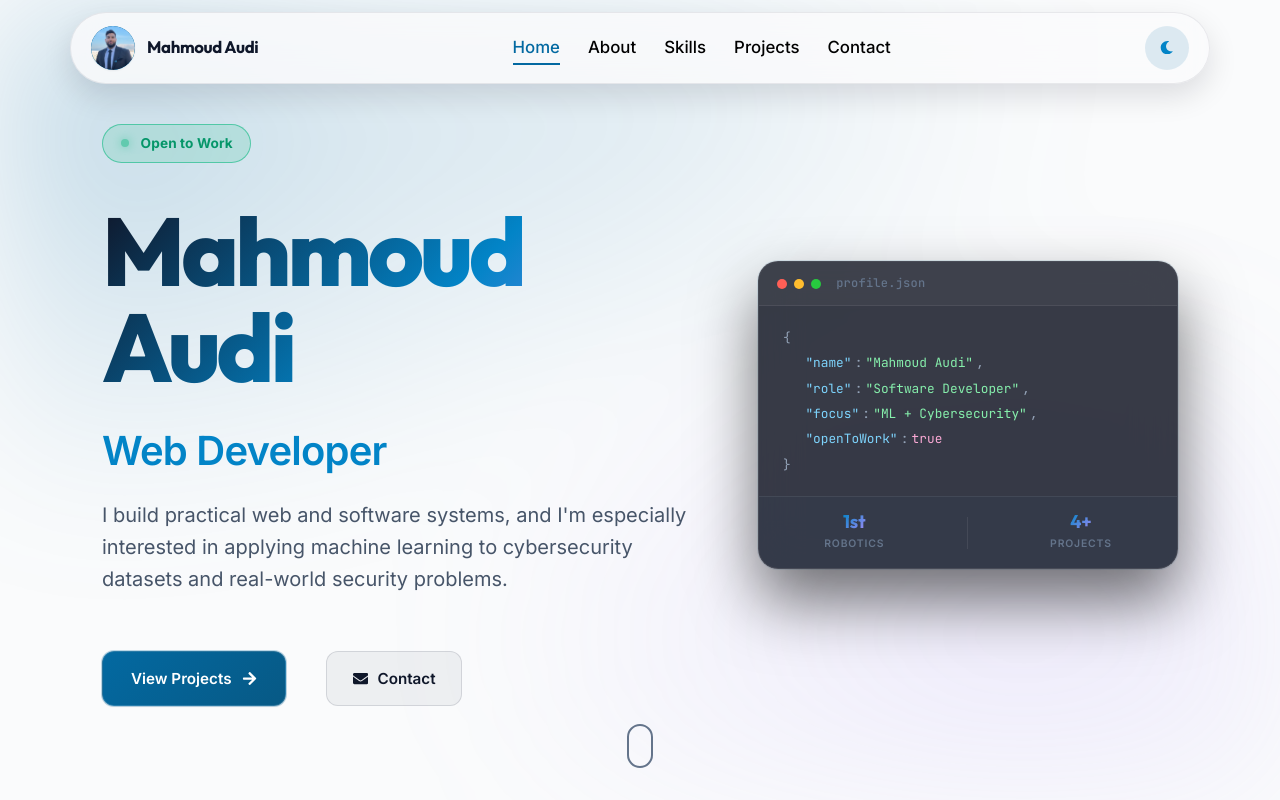
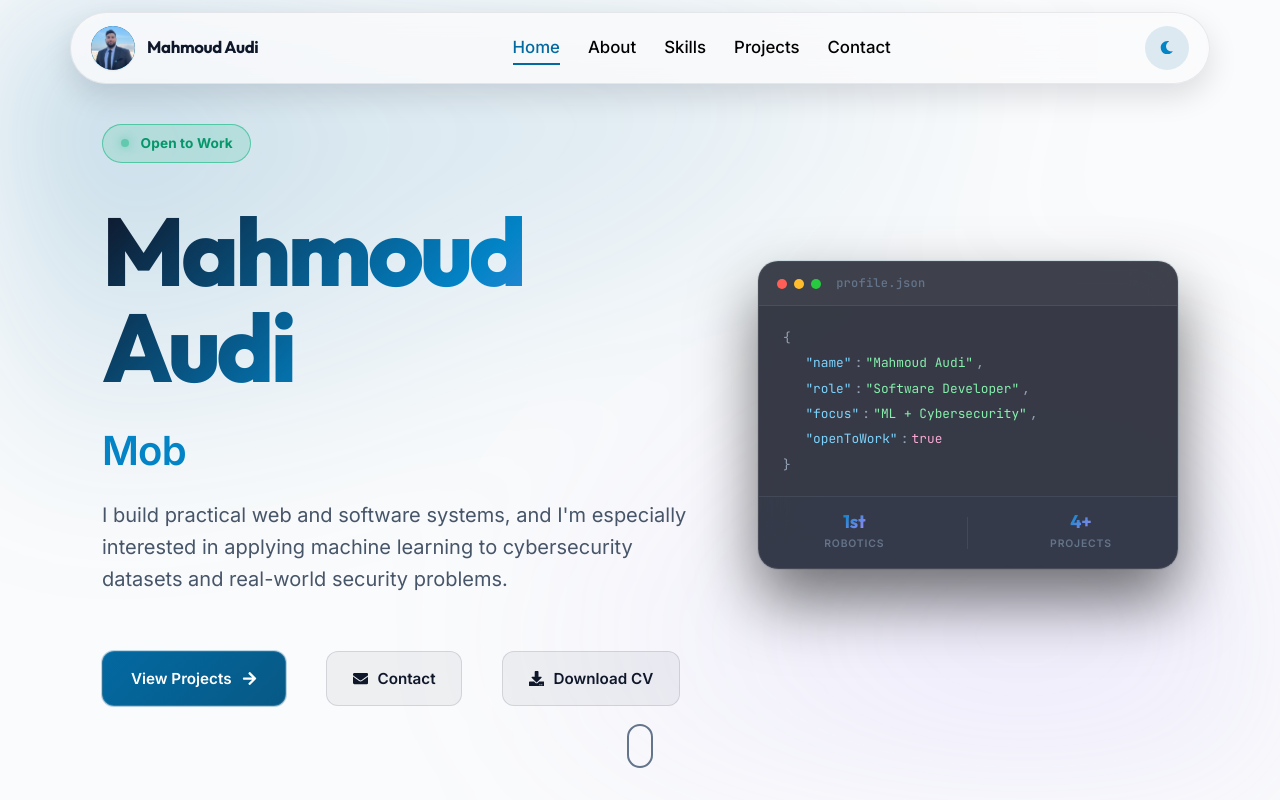
Before and after one commit to mahmoudaudi/mahmoud-portfolio, a React (Vite) app: page / in a window 1280 px wide. Shown: the top 800 px of the page. Built offline with nearby package versions, Linux system fonts and the light colour scheme.

Commit message:
edit sidebar in mobile view

```diff
--- a/src/components/Hero.jsx
+++ b/src/components/Hero.jsx
@@ -2,7 +2,7 @@
 import React, { useEffect, useRef } from 'react';
 import Typed from 'typed.js';
 import { motion, useMotionValue, useSpring } from 'framer-motion';
-import { FaArrowRight, FaEnvelope } from 'react-icons/fa';
+import { FaArrowRight, FaEnvelope, FaDownload } from 'react-icons/fa';
 import portfolioData from '../data/portfolioData';
 import '../styles/Hero.css';
 
@@ -72,6 +72,13 @@ const Hero = () => {
               <a href="#contact" className="btn-secondary-modern">
                 <FaEnvelope /> Contact
               </a>
+              <a
+                href="/Mahmoud-Audi-CV.docx"
+                download="Mahmoud-Audi-CV.docx"
+                className="btn-secondary-modern"
+              >
+                <FaDownload /> Download CV
+              </a>
             </div>
           </motion.div>
 
--- a/src/data/portfolioData.js
+++ b/src/data/portfolioData.js
@@ -7,7 +7,6 @@ const portfolioData = {
     badge: 'Open to Work',
     typedRoles: [
       'Software Developer',
-      'Cyber Security Analyst',
       'Web Developer',
       'Mobile Developer'
     ],
--- a/src/styles/Header.css
+++ b/src/styles/Header.css
@@ -258,9 +258,8 @@
     width: 100%;
   }
 
-  /* Force white text in mobile menu regardless of theme */
   .nav-link {
-    color: rgb(255, 255, 255) !important;
+    color: var(--text-primary);
     font-size: 1.2rem;
     padding: 0.75rem 1rem;
     display: block;
--- a/src/styles/Hero.css
+++ b/src/styles/Hero.css
@@ -110,6 +110,7 @@
 .hero-cta-group {
   display: flex;
   align-items: center;
+  flex-wrap: wrap;
   gap: 2.5rem;
 }
 
```
Also changed, not shown: 1 other file (tests, documents, lock files or other folders).
